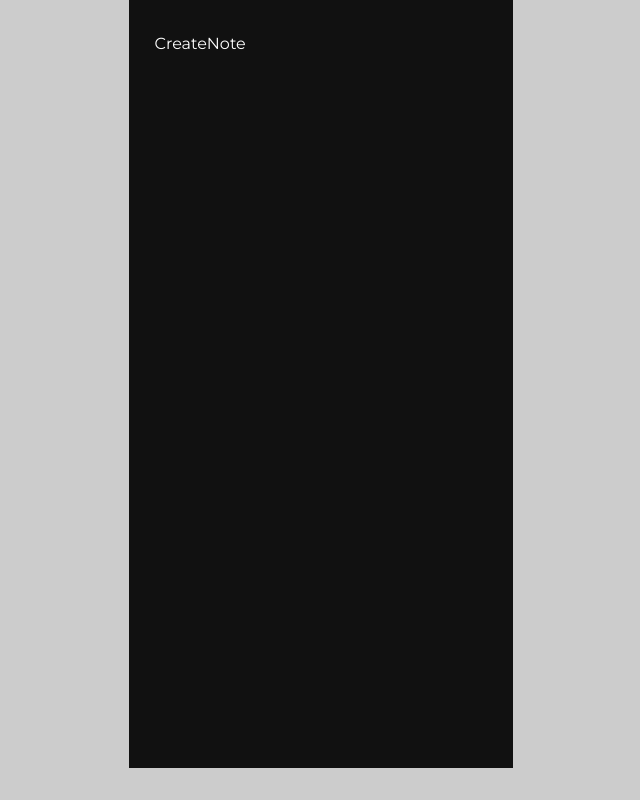
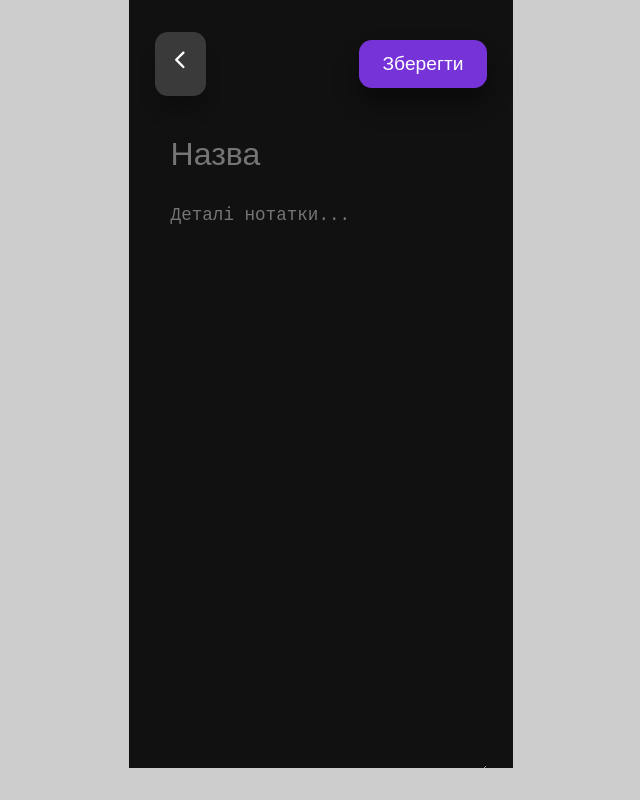
Before and after one commit to VolodymyrBlyntsov/WebNotes, a React (Create React App) app: page /create-note in a window 1280 px wide. Shown: the whole page, without its empty margins (319-959 px from the left). Built offline with nearby package versions, Linux system fonts and the light colour scheme.

Commit message:
Web Notes
Create a design for the CreateNote component.

```diff
--- a/src/pages/CreateNote.jsx
+++ b/src/pages/CreateNote.jsx
@@ -1,8 +1,19 @@
 import React from 'react'
+import { IoIosArrowBack } from 'react-icons/io'
+import { Link } from 'react-router-dom'
 
 const CreateNote = () => {
   return (
-    <div>CreateNote</div>
+    <section>
+        <header className="create-note__header">
+            <Link to="/" className='btn'> <IoIosArrowBack /> </Link>
+            <button className="btn lg primary">Зберегти</button>
+        </header>
+        <form className="create-note__form">
+            <input type="text" placeholder='Назва' autoFocus />
+            <textarea rows="28" placeholder='Деталі нотатки...'></textarea>
+        </form>
+    </section>
   )
 }
 
```
